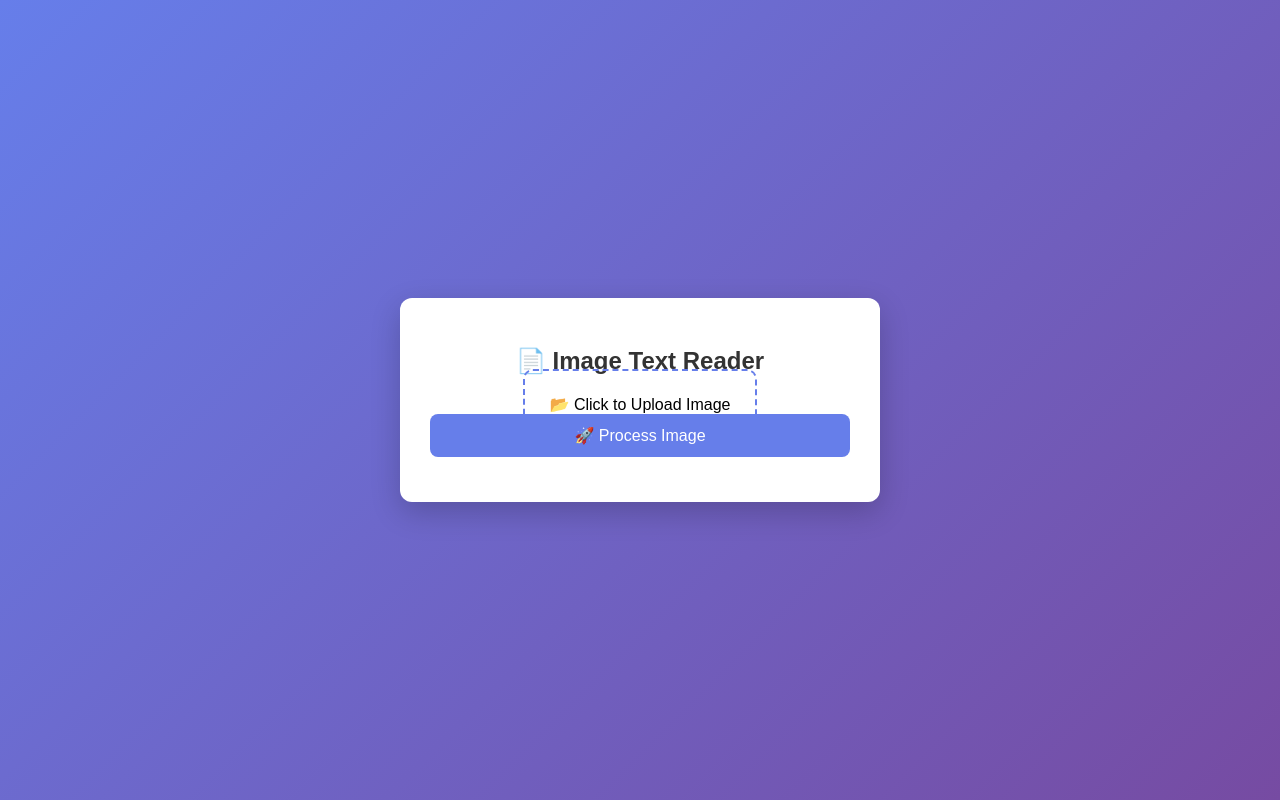
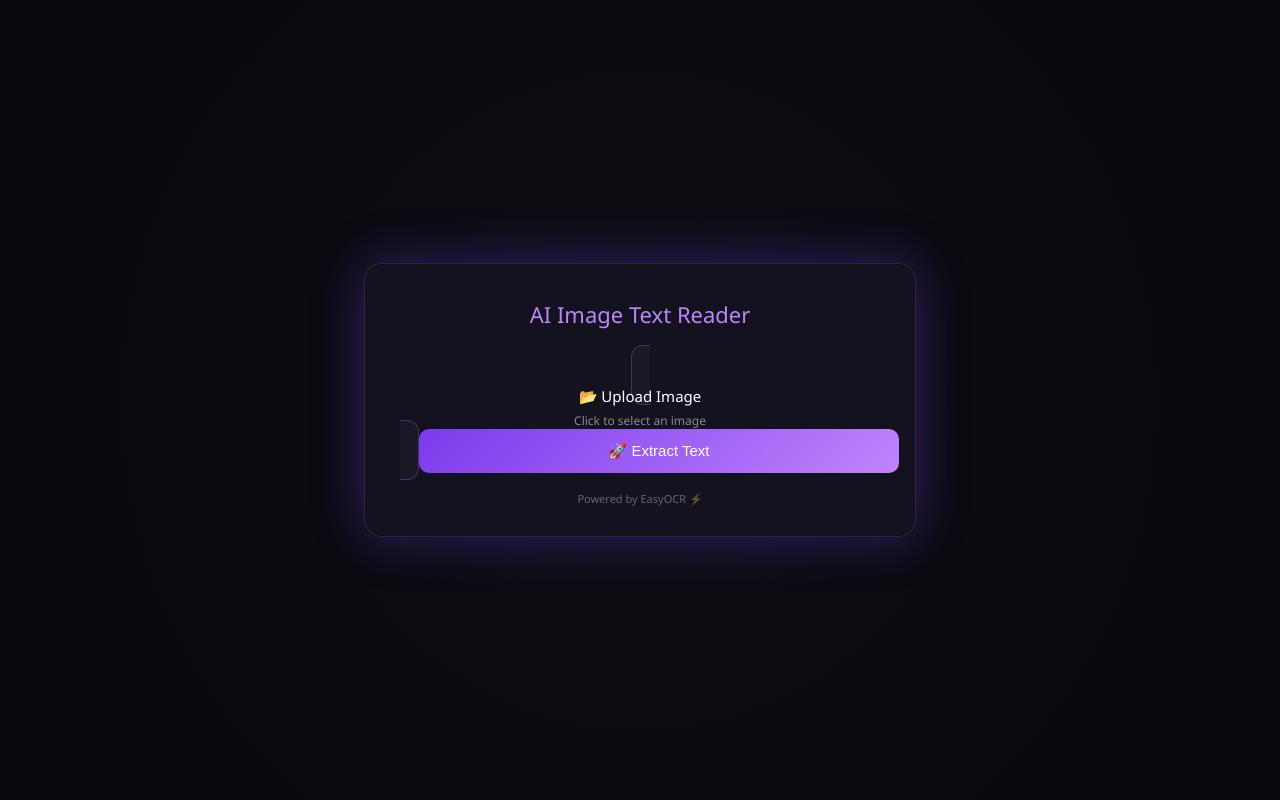
Before and after one commit to AdityGITH/Adhyaapak, a Flask app: page / in a window 1280 px wide. Run offline with Flask 3, Linux system fonts and the light colour scheme.

Commit message:
updated UI

```diff
--- a/templates/index.html
+++ b/templates/index.html
@@ -1,4 +1,4 @@
-<!DOCTYPE html>
+<!doctype html>
 <html>
   <head>
     <title>Image Text Reader</title>
@@ -6,39 +6,55 @@
     <style>
       body {
         margin: 0;
-            font-family: Arial, sans-serif;
-            background: linear-gradient(135deg, #667eea, #764ba2);
+        font-family: "Segoe UI", sans-serif;
+        background: radial-gradient(circle at center, #0f0f17, #07070c);
         display: flex;
         justify-content: center;
         align-items: center;
         height: 100vh;
+        color: white;
       }
 
       .container {
-            background: white;
-            padding: 30px;
-            border-radius: 12px;
-            width: 420px;
-            box-shadow: 0 10px 30px rgba(0,0,0,0.2);
+        background: rgba(20, 20, 35, 0.85);
+        border-radius: 18px;
+        padding: 35px 35px 30px;
+        width: 480px;
+        box-shadow: 0 0 50px rgba(124, 58, 237, 0.35);
         text-align: center;
+        border: 1px solid rgba(192, 132, 252, 0.15);
       }
 
       h2 {
-            margin-bottom: 20px;
-            color: #333;
+        margin: 0 0 35px 0;
+        font-weight: 500;
+        color: #c084fc;
+        font-size: 22px;
       }
 
       .upload-box {
-            border: 2px dashed #667eea;
-            border-radius: 10px;
-            padding: 25px;
+        background: rgba(255, 255, 255, 0.03);
+        border: 1px solid rgba(192, 132, 252, 0.25);
+        border-radius: 12px;
+        padding: 18px;
         cursor: pointer;
+        transition: 0.25s;
         margin-bottom: 20px;
-            transition: 0.3s;
       }
 
       .upload-box:hover {
-            background: #f5f7ff;
+        background: rgba(192, 132, 252, 0.08);
+        border-color: #c084fc;
+      }
+
+      .upload-title {
+        font-size: 15px;
+        margin-bottom: 6px;
+      }
+
+      .upload-subtitle {
+        font-size: 12px;
+        color: rgba(255, 255, 255, 0.5);
       }
 
       input[type="file"] {
@@ -46,84 +62,106 @@
       }
 
       .btn {
-            background: #667eea;
+        background: linear-gradient(135deg, #7c3aed, #c084fc);
         color: white;
         border: none;
-            padding: 12px 20px;
-            border-radius: 8px;
+        padding: 13px;
+        border-radius: 10px;
         cursor: pointer;
-            font-size: 16px;
+        font-size: 15px;
         width: 100%;
-            transition: 0.3s;
+        transition: 0.25s;
       }
 
       .btn:hover {
-            background: #5563c1;
+        box-shadow: 0 0 25px rgba(192, 132, 252, 0.45);
+        transform: translateY(-1px);
       }
 
       .preview {
-            margin-top: 15px;
+        margin-top: 18px;
       }
 
       .preview img {
         max-width: 100%;
-            border-radius: 8px;
+        border-radius: 10px;
+        border: 1px solid rgba(255, 255, 255, 0.08);
       }
 
       .result {
-            margin-top: 20px;
-            background: #f5f7ff;
-            padding: 15px;
-            border-radius: 8px;
+        margin-top: 22px;
+        background: rgba(192, 132, 252, 0.08);
+        padding: 16px;
+        border-radius: 12px;
         text-align: left;
+        border: 1px solid rgba(192, 132, 252, 0.25);
       }
 
       .result h3 {
         margin: 0 0 10px 0;
-            color: #333;
+        color: #c084fc;
+        font-size: 14px;
+        font-weight: 500;
       }
 
       .result p {
         margin: 0;
-            color: #444;
+        color: #e5e5e5;
+        font-size: 13px;
+        line-height: 1.6;
+      }
+
+      .footer {
+        margin-top: 18px;
+        font-size: 11px;
+        color: rgba(255, 255, 255, 0.35);
       }
     </style>
   </head>
 
   <body>
-
     <div class="container">
-        <h2>📄 Image Text Reader</h2>
+      <h2>AI Image Text Reader</h2>
 
       <form action="/upload" method="post" enctype="multipart/form-data">
+        <label class="upload-box">
+          <div class="upload-title">📂 Upload Image</div>
+          <div class="upload-subtitle">Click to select an image</div>
 
-            <label class="upload-box">
-                📂 Click to Upload Image
-                <input type="file" name="image" accept="image/*" onchange="previewImage(event)" required>
+          <input
+            type="file"
+            name="image"
+            accept="image/*"
+            onchange="previewImage(event)"
+            required
+          />
         </label>
 
-            <button class="btn" type="submit">🚀 Process Image</button>
+        <button class="btn" type="submit">🚀 Extract Text</button>
       </form>
 
       <div class="preview" id="preview"></div>
 
       {% if text %}
       <div class="result">
-            <h3>Extracted Text:</h3>
+        <h3>Extracted Text</h3>
         <p>{{ text }}</p>
       </div>
       {% endif %}
+
+      <div class="footer">Powered by EasyOCR ⚡</div>
     </div>
 
     <script>
       function previewImage(event) {
-            const preview = document.getElementById('preview');
+        const preview = document.getElementById("preview");
         preview.innerHTML = "";
-            const img = document.createElement('img');
+
+        const img = document.createElement("img");
         img.src = URL.createObjectURL(event.target.files[0]);
+
         preview.appendChild(img);
       }
     </script>
-
   </body>
 </html>
```
Also changed, not shown: uploads/Screenshot 2026-02-17 233311.png (added), uploads/Screenshot 2026-02-17 233353.png (added). Lines whose indentation alone changed are shown as unchanged.
